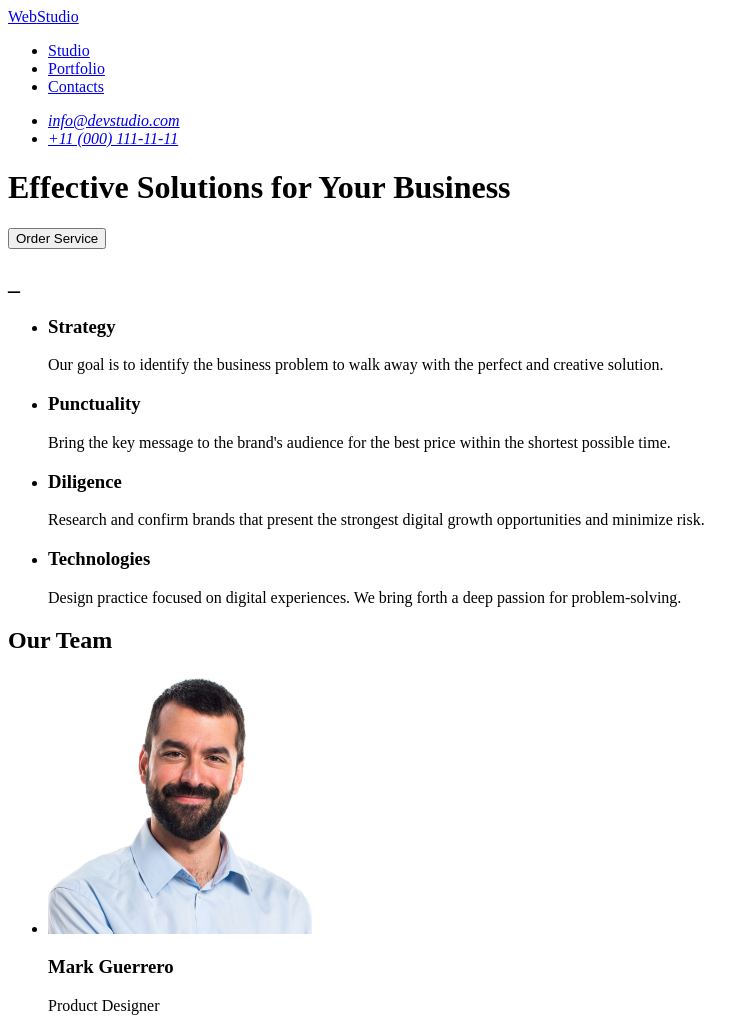
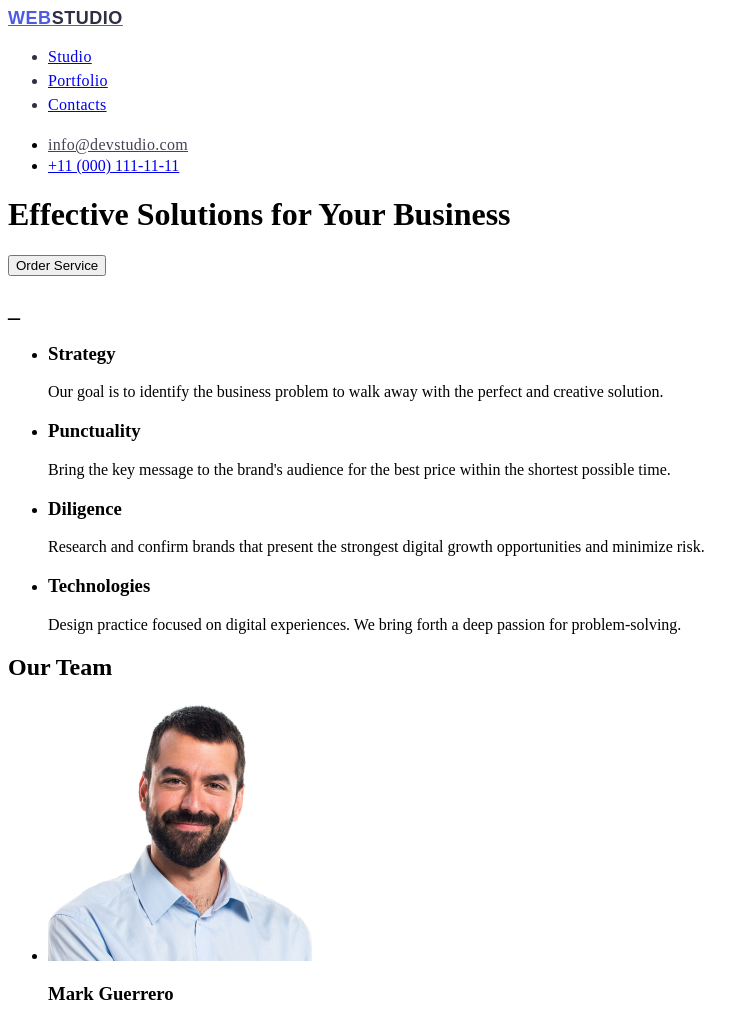
Before and after one commit to Nick-Kid/goit-markup-hw-06, a plain HTML site: page index.html in a window 1280 px wide. Shown: the top 1018 px of the page, without its empty margins (0-755 px from the left). Drawn offline with Linux system fonts and the light colour scheme.

```diff
--- a/CSS/styles.css
+++ b/CSS/styles.css
@@ -1,6 +1,3 @@
-body {
-
-}
 .logo {
     font-family:"Raleway", sans-serif;
     font-weight: 700;
@@ -13,3 +10,24 @@ body {
 .logo-span {
     color: #2e2f42;
 }
+.navigatoin-list {
+    font-weight: 500;
+    line-height: 1.5;
+    letter-spacing: 0.02em;
+    color: #2e2f42;
+}
+.navigatoin-list:hover {
+    color: #404bbf;
+}
+.contact-list {
+    font-style: normal;
+}
+.contact-list-mail {
+    font-size: 16px;
+    line-height: 1.5;
+    letter-spacing: 0.02em;
+    color: #434455;
+}
+.contact-list-mail:hover, .contact-list:focus {
+    color: #404bbf;
+}
--- a/index.html
+++ b/index.html
@@ -4,6 +4,7 @@
     <meta charset="utf-8">
     <meta name="viewport" content="width=device-width, initial-scale=1.0">
     <title>WEBSTUDIO</title>
+    <link rel="stylesheet" href="css/styles.css">
 </head>
 <body>
 
@@ -13,17 +14,17 @@
             <!-- Logo -->
             <a class="logo" href="./index.html">Web<span class="logo-span">Studio</span></a>
             <!-- Navigation menu -->
-            <ul>
-                <li><a href="#section1">Studio</a></li>
+            <ul class="navigatoin-list">
+                <li><a href="./index.html">Studio</a></li>
                 <li><a href="#section2">Portfolio</a></li>
                 <li><a href="#contacts">Contacts</a></li>
             </ul>
         </nav>
 
         <!-- Contact list -->
-        <address id="contacts">
+        <address class="contact-list" id="contacts">
             <ul>
-                <li><a href="mailto:info@devstudio.com">info@devstudio.com</a></li>
+                <li><a class="contact-list-mail" href="mailto:info@devstudio.com">info@devstudio.com</a></li>
                 <li><a href="tel:+110001111111">+11 (000) 111-11-11</a></li>
             </ul>
         </address>
```
